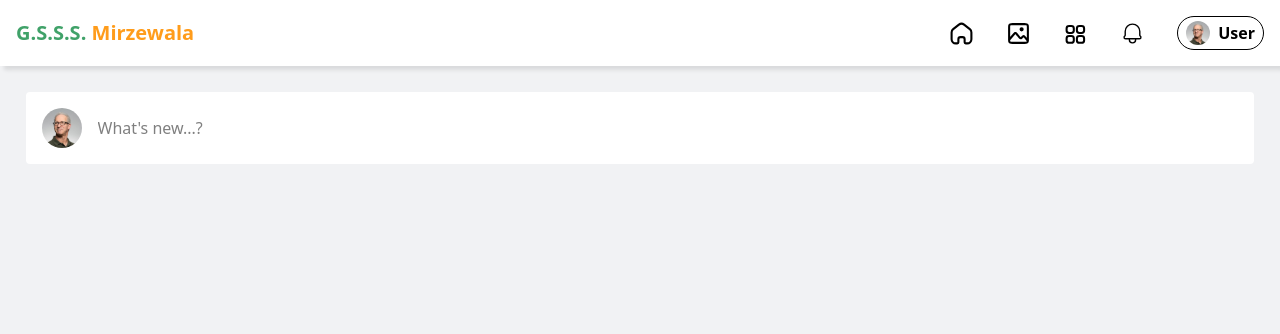
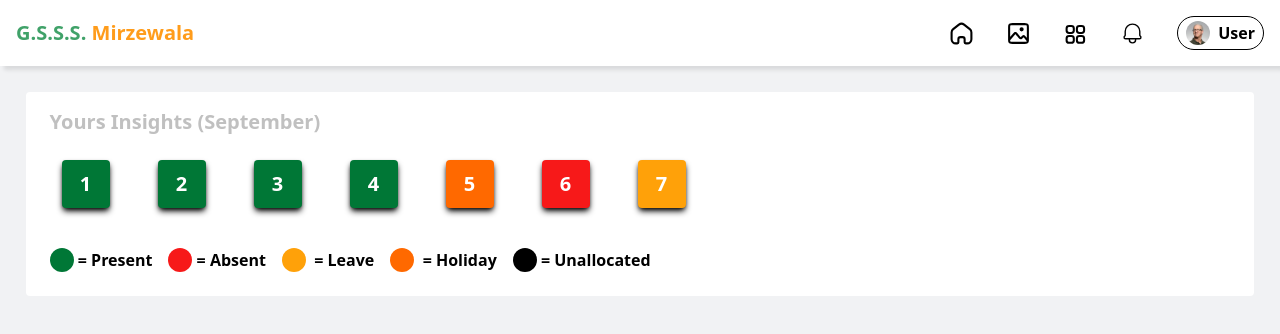
Before and after one commit to GSSS-Mirzewala/GSSS-Mirzewala, a React (Vite) app: page /dashboard in a window 1280 px wide. Shown: the top 334 px of the page. Built offline with nearby package versions, Linux system fonts and the light colour scheme; sample sign-in values are in the browser's storage.

Commit message:
Add files via upload
NEW UPDATES - 10:07 PM (20/09/2025) - Added Attendence Check feature for Students

```diff
--- a/src/Content/Student.jsx
+++ b/src/Content/Student.jsx
@@ -1,9 +1,10 @@
 import Hero from "../components/Hero";
+import Insights from "./components/Insights";
 
 function Student() {
   return (
     <Hero>
-      <h1>Hi Student!</h1>
+      <Insights />
     </Hero>
   );
 }
--- a/src/Content/Teacher.jsx
+++ b/src/Content/Teacher.jsx
@@ -1,11 +1,11 @@
 import { useState } from "react";
 import Hero from "../components/Hero";
+
 import Post from "./components/Post";
 import PostModal from "./components/PostModal";
 
 function Teacher() {
   const [MODAL_STATE, UPDATE_MODAL_STATE] = useState("hidden");
-
   return (
     <Hero>
       <Post MODAL_STATE={MODAL_STATE} UPDATE_MODAL_STATE={UPDATE_MODAL_STATE} />
--- /dev/null
+++ b/src/Content/components/Date.jsx
@@ -0,0 +1,11 @@
+function Date({ date, color }) {
+  return (
+    <div
+      className={`flex items-center justify-center bg-[${color}] min-w-12 min-h-12 rounded-sm shadow-md shadow-neutral-950`}
+    >
+      <span className="text-white text-xl font-semibold">{date}</span>
+    </div>
+  );
+}
+
+export default Date;
--- /dev/null
+++ b/src/Content/components/Insights.jsx
@@ -0,0 +1,129 @@
+import { useContext } from "react";
+import { BASIC_PREFERENCES } from "../../Storage/PreferencesContext";
+
+import styles from "../styles/Insights.module.css";
+import DateComponent from "./Date";
+
+function Insights() {
+  const useLanguage = useContext(BASIC_PREFERENCES);
+
+  const date = new Date();
+
+  const MONTHS = [
+    "January",
+    "February",
+    "March",
+    "April",
+    "May",
+    "June",
+    "July",
+    "August",
+    "September",
+    "October",
+    "November",
+    "December",
+  ];
+
+  const DATES = [
+    {
+      DATE: 1,
+      STATUS: "PRESENT",
+    },
+    {
+      DATE: 2,
+      STATUS: "PRESENT",
+    },
+    {
+      DATE: 3,
+      STATUS: "PRESENT",
+    },
+    {
+      DATE: 4,
+      STATUS: "PRESENT",
+    },
+    {
+      DATE: 5,
+      STATUS: "HOLIDAY",
+    },
+    {
+      DATE: 6,
+      STATUS: "ABSENT",
+    },
+    {
+      DATE: 7,
+      STATUS: "LEAVE",
+    },
+  ];
+
+  function getColor(STATUS) {
+    let color = null;
+    if (STATUS === "PRESENT") {
+      color = "#007736";
+    } else if (STATUS === "ABSENT") {
+      color = "#f71919";
+    } else if (STATUS === "LEAVE") {
+      color = "#FFA109";
+    } else if (STATUS === "HOLIDAY") {
+      color = "#FF6900";
+    } else {
+      color = "#000";
+    }
+    return color;
+  }
+
+  return (
+    <div className="w-full bg-white py-4 px-6 rounded-sm">
+      <h2 className="text-xl max-sm:text-xl font-semibold text-[#c0c0c0]">
+        {useLanguage === "hi" ? "उपस्थिति विवरण " : "Yours Insights "}(
+        {MONTHS[date.getMonth()]})
+      </h2>
+      <div className={styles.DatesContainer}>
+        {DATES.map((DATE) => {
+          let COLOR = getColor(DATE.STATUS);
+          return (
+            <DateComponent date={DATE.DATE} color={COLOR} key={DATE.DATE} />
+          );
+        })}
+      </div>
+      <div className="flex flex-row max-sm:flex-wrap item-center gap-4 py-2">
+        <div className={styles.CirclesContainer}>
+          <div className={`${styles.Circles} bg-[#007736]`}></div>
+          <span className="font-semibold">
+            &nbsp;<strong>= </strong>
+            {useLanguage === "hi" ? "उपस्थित" : "Present"}
+          </span>
+        </div>
+        <div className={styles.CirclesContainer}>
+          <div className={`${styles.Circles} bg-[#f71919]`}></div>
+          <span className="font-semibold">
+            &nbsp;<strong>= </strong>
+            {useLanguage === "hi" ? "अनुपस्थित" : "Absent"}
+          </span>
+        </div>
+        <div className={styles.CirclesContainer}>
+          <div className={`${styles.Circles} bg-[#FFA109]`}></div>
+          <span className="font-semibold">
+            &nbsp; <strong>= </strong>
+            {useLanguage === "hi" ? "व्यक्तिगत अवकाश" : "Leave"}
+          </span>
+        </div>
+        <div className={styles.CirclesContainer}>
+          <div className={`${styles.Circles} bg-[#FF6900]`}></div>
+          <span className="font-semibold">
+            &nbsp; <strong>= </strong>
+            {useLanguage === "hi" ? "अवकाश" : "Holiday"}
+          </span>
+        </div>
+        <div className={styles.CirclesContainer}>
+          <div className={`${styles.Circles} bg-black`}></div>
+          <span className="font-semibold">
+            &nbsp;<strong>= </strong>
+            {useLanguage === "hi" ? "निर्धारित नहीं" : "Unallocated"}
+          </span>
+        </div>
+      </div>
+    </div>
+  );
+}
+
+export default Insights;
--- /dev/null
+++ b/src/Content/styles/Insights.module.css
@@ -0,0 +1,29 @@
+.CirclesContainer {
+  display: flex;
+  align-items: center;
+  justify-content: center;
+}
+
+.Circles {
+  min-width: 1.5rem;
+  min-height: 1.5rem;
+  border-radius: 100%;
+  cursor: pointer;
+}
+
+.DatesContainer {
+  width: 100%;
+  display: flex;
+  flex-wrap: wrap;
+  padding: 1.5rem 0.75rem 2rem 0.75rem;
+  gap: 1.5rem 3rem;
+}
+
+@media (max-width: 648px) {
+  .DatesContainer {
+    max-height: 14rem;
+    overflow-y: auto;
+    padding: 0.75rem 0 2rem 0;
+    gap: 1.5rem 2.25rem;
+  }
+}
--- a/src/pages/Dashboard.jsx
+++ b/src/pages/Dashboard.jsx
@@ -7,13 +7,13 @@ import Teacher from "../Content/Teacher";
 import Student from "../Content/Student";
 
 function Dashboard() {
-  const [UserType, SetUserType] = useState("TCH");
+  const [UserType, SetUserType] = useState("STD");
   return (
     <>
       <header>
         <Navbar />
       </header>
-      <main>
+      <main className="max-sm:pb-16">
         {UserType === "TCH" && <Teacher />}
         {UserType === "STD" && <Student />}
         <Navigation />
```
